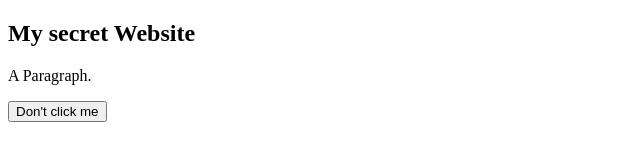
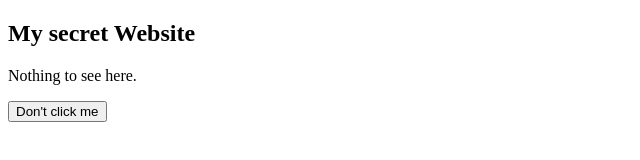
Before and after one commit to wol-e/wol-e.github.io, a plain HTML site: page index.html in a window 1280 px wide. Shown: the full height of the page, 0-640 px from the left. Drawn offline with Linux system fonts and the light colour scheme.

Commit message:
Update index.html

```diff
--- a/index.html
+++ b/index.html
@@ -11,7 +11,7 @@ function myFunction() {
 
 <h2>My secret Website</h2>
 
-<p id="b">A Paragraph.</p>
+<p id="b">Nothing to see here.</p>
 
 <button type="button" onclick="myFunction()">Don't click me</button>
 
```
